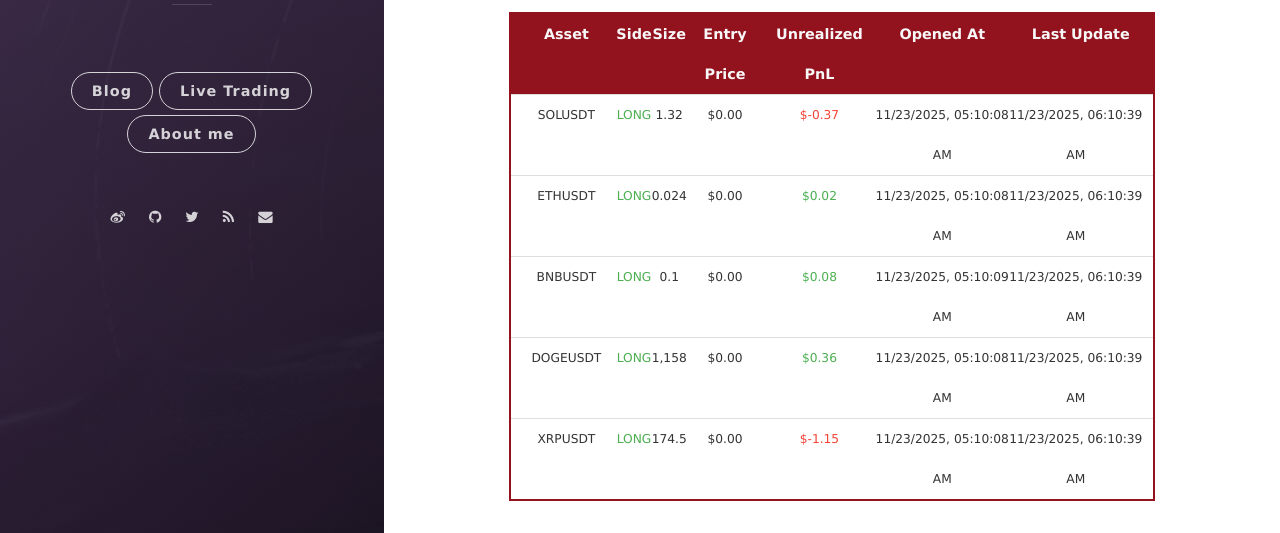
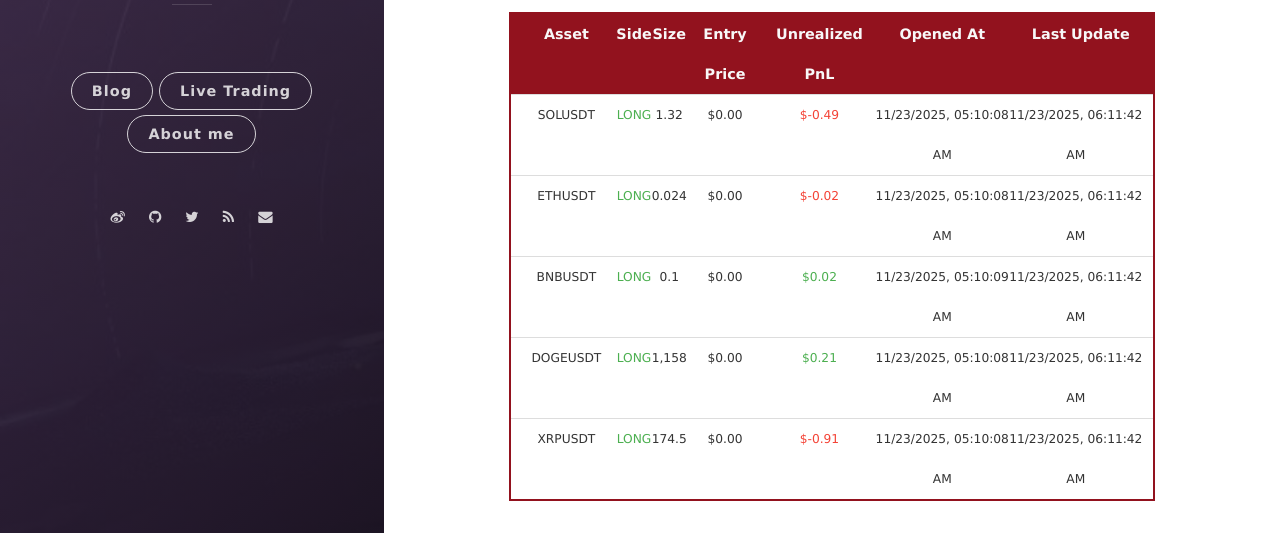
Before and after one commit to leeyegy/leeyegy.github.io, a Jekyll site: the page built from live-trading.html, in a window 1280 px wide and 1188 px high. Shown: the part 587-1120 px from the top of the window. Built offline with Jekyll 4.4.1, drawn with Linux system fonts in a browser that asks for light colours; nearby versions of some CDN libraries.

Commit message:
AccountMonitor: refresh positions 2025-11-23T14:11:42+08:00

```diff
--- a/assets/data/binance/positions.json
+++ b/assets/data/binance/positions.json
@@ -4,44 +4,44 @@
     "side": "LONG",
     "size": 1.32,
     "entryPrice": 0.0,
-    "unrealizedPnl": -0.3696,
+    "unrealizedPnl": -0.4884,
     "openedAt": "2025-11-23T13:10:08+08:00",
-    "reportedAt": "2025-11-23T14:10:39+08:00"
+    "reportedAt": "2025-11-23T14:11:42+08:00"
   },
   {
     "symbol": "ETHUSDT",
     "side": "LONG",
     "size": 0.024,
     "entryPrice": 0.0,
-    "unrealizedPnl": 0.01627851,
+    "unrealizedPnl": -0.01632,
     "openedAt": "2025-11-23T13:10:08+08:00",
-    "reportedAt": "2025-11-23T14:10:39+08:00"
+    "reportedAt": "2025-11-23T14:11:42+08:00"
   },
   {
     "symbol": "BNBUSDT",
     "side": "LONG",
     "size": 0.1,
     "entryPrice": 0.0,
-    "unrealizedPnl": 0.08,
+    "unrealizedPnl": 0.02119068,
     "openedAt": "2025-11-23T13:10:09+08:00",
-    "reportedAt": "2025-11-23T14:10:39+08:00"
+    "reportedAt": "2025-11-23T14:11:42+08:00"
   },
   {
     "symbol": "DOGEUSDT",
     "side": "LONG",
     "size": 1158.0,
     "entryPrice": 0.0,
-    "unrealizedPnl": 0.35668716,
+    "unrealizedPnl": 0.21223824,
     "openedAt": "2025-11-23T13:10:08+08:00",
-    "reportedAt": "2025-11-23T14:10:39+08:00"
+    "reportedAt": "2025-11-23T14:11:42+08:00"
   },
   {
     "symbol": "XRPUSDT",
     "side": "LONG",
     "size": 174.5,
     "entryPrice": 0.0,
-    "unrealizedPnl": -1.1517,
+    "unrealizedPnl": -0.91374307,
     "openedAt": "2025-11-23T13:10:08+08:00",
-    "reportedAt": "2025-11-23T14:10:39+08:00"
+    "reportedAt": "2025-11-23T14:11:42+08:00"
   }
 ]
```
